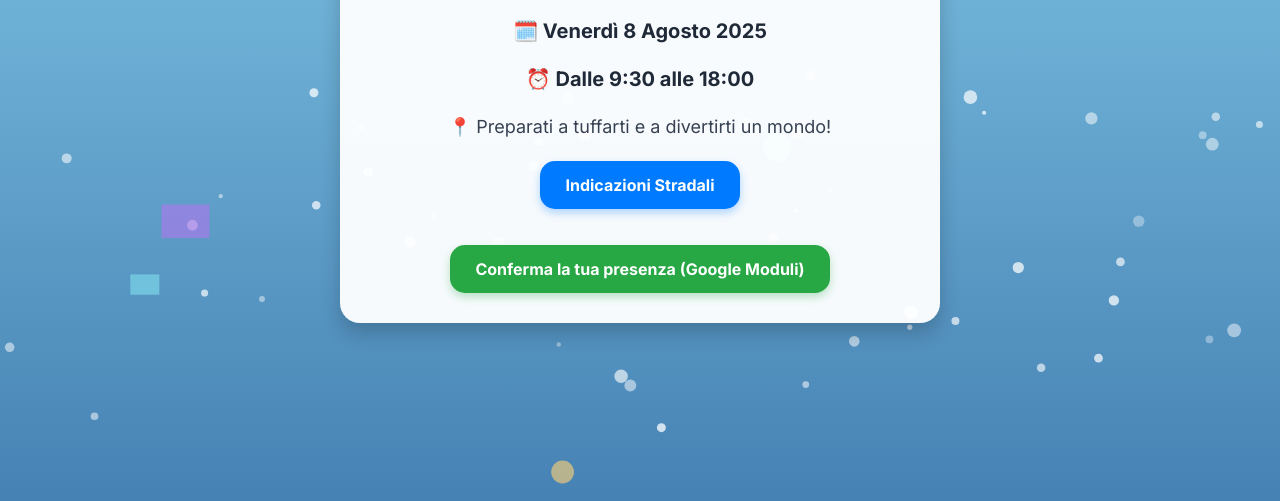
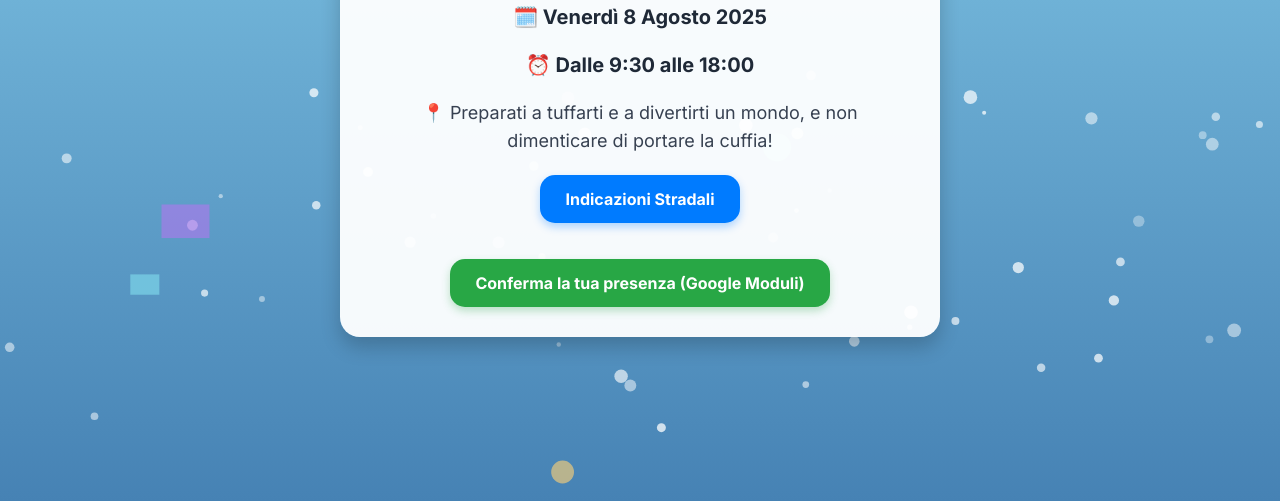
Before and after one commit to drekin35/invito-gigi-compleanno, a plain HTML site: page index.html in a window 1280 px wide. Shown: the part 299-800 px from the top of the page. Drawn offline with nearby package versions, Linux system fonts and the light colour scheme.

Commit message:
Update index.html

```diff
--- a/index.html
+++ b/index.html
@@ -76,7 +76,7 @@
         <p class="text-lg text-gray-700">Unisciti a noi per festeggiare il 10° compleanno di Gigi!</p>
         <p class="text-xl font-semibold text-gray-800">🗓️ Venerdì 8 Agosto 2025</p>
         <p class="text-xl font-semibold text-gray-800">⏰ Dalle 9:30 alle 18:00</p>
-        <p class="text-lg text-gray-700">📍 Preparati a tuffarti e a divertirti un mondo!</p>
+        <p class="text-lg text-gray-700">📍 Preparati a tuffarti e a divertirti un mondo, e non dimenticare di portare la cuffia!</p>
 
         <a href="https://g.co/kgs/yuYhRtY" target="_blank" class="button-primary no-underline block mx-auto w-fit">
             Indicazioni Stradali
```
